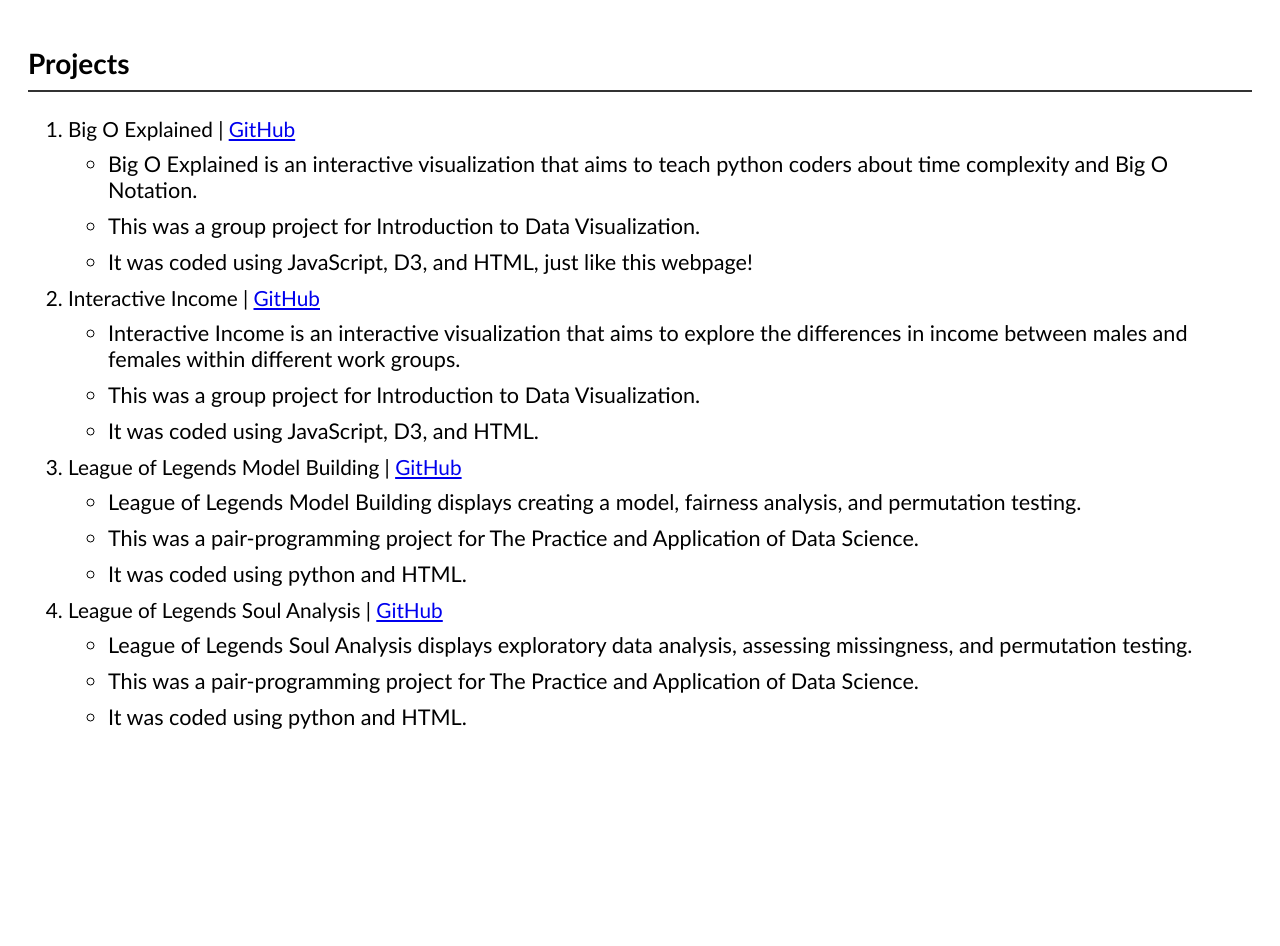
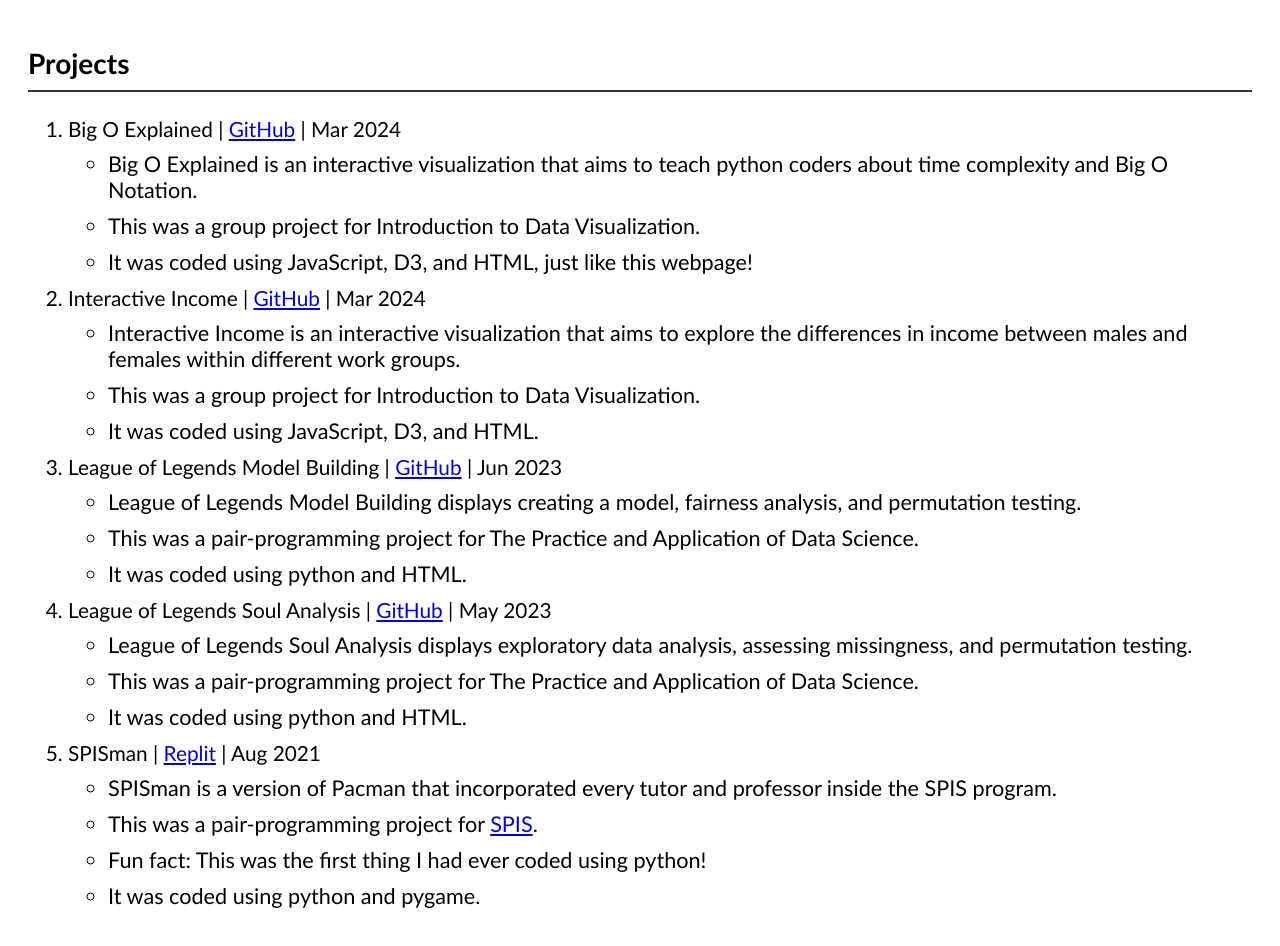
Before and after one commit to zoeludena/zoe_ludena, a SvelteKit app: page / in a window 1280 px wide. Shown: the part 924-1870 px from the top of the page. Before the commit the page ends 1714 px from the top, so only its background shows below. Built offline with nearby package versions, Linux system fonts and the light colour scheme.

Commit message:
Adding in oldest project

```diff
--- a/src/components/App.svelte
+++ b/src/components/App.svelte
@@ -87,29 +87,37 @@
 
   <h2>Projects</h2>
   <ol>
-    <li>Big O Explained | <a href = "https://github.com/anmarkova2223/big-o-scrolly">GitHub</a></li>
+    <li>Big O Explained | <a href = "https://github.com/anmarkova2223/big-o-scrolly">GitHub</a> | Mar 2024</li>
       <ul>
         <li>Big O Explained is an interactive visualization that aims to teach python coders about time complexity and Big O Notation.</li>
         <li>This was a group project for Introduction to Data Visualization.</li>
         <li>It was coded using JavaScript, D3, and HTML, just like this webpage!</li>
       </ul>
-    <li>Interactive Income | <a href = "https://github.com/zoeludena/dsc106-Interactive-Income">GitHub</a></li>
+    <li>Interactive Income | <a href = "https://github.com/zoeludena/dsc106-Interactive-Income">GitHub</a> | Mar 2024</li>
       <ul>
         <li>Interactive Income is an interactive visualization that aims to explore the differences in income between males and females within different work groups.</li>
         <li>This was a group project for Introduction to Data Visualization.</li>
         <li>It was coded using JavaScript, D3, and HTML.</li>
       </ul>
-    <li>League of Legends Model Building | <a href = "https://github.com/zoeludena/League-of-Legends-Model-Building">GitHub</a></li>
+    <li>League of Legends Model Building | <a href = "https://github.com/zoeludena/League-of-Legends-Model-Building">GitHub</a> | Jun 2023</li>
     <ul>
       <li>League of Legends Model Building displays creating a model, fairness analysis, and permutation testing.</li>
       <li>This was a pair-programming project for The Practice and Application of Data Science.</li>
       <li>It was coded using python and HTML.</li>
     </ul>
-    <li>League of Legends Soul Analysis | <a href = "https://github.com/zoeludena/League-Of-Legends-Soul-Analysis">GitHub</a></li>
+    <li>League of Legends Soul Analysis | <a href = "https://github.com/zoeludena/League-Of-Legends-Soul-Analysis">GitHub</a> | May 2023</li>
     <ul>
       <li>League of Legends Soul Analysis displays exploratory data analysis, assessing missingness, and permutation testing.</li>
       <li>This was a pair-programming project for The Practice and Application of Data Science.</li>
       <li>It was coded using python and HTML.</li>
+    </ul>
+    <li>SPISman | <a href = "https://replit.com/@zoeludena/spis21-project-Rena-Zoe">Replit</a> | Aug 2021</li>
+    <ul>
+      <li>SPISman is a version of Pacman that incorporated every tutor and professor inside the SPIS program.</li>
+      <li>This was a pair-programming project for <a href = "https://spis.ucsd.edu/">SPIS</a>.</li>
+      <li>Fun fact: This was the first thing I had ever coded using python!</li>
+      <li>It was coded using python and pygame.</li>
+    </ul>
   </ol>
 
 </main>
```
